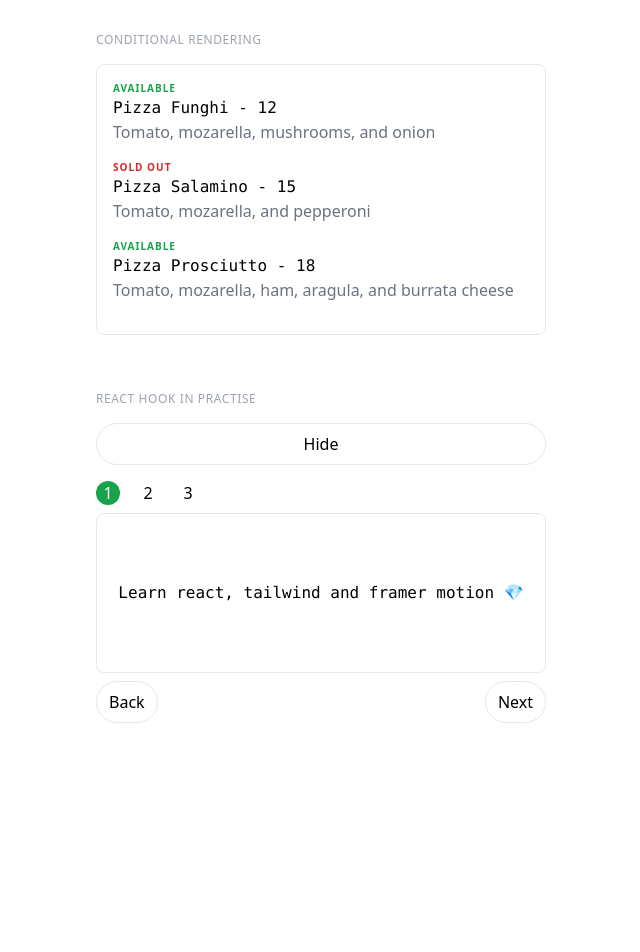
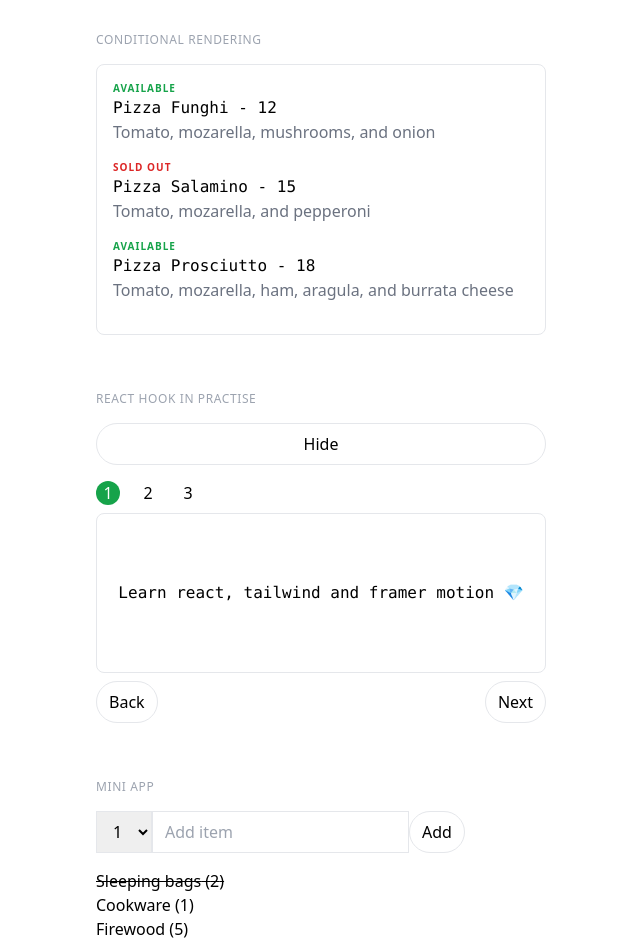
Before and after one commit to casicodes/reactminis, a React (Vite) app: page / in a window 1280 px wide. Shown: the top 952 px of the page, without its empty margins (319-959 px from the left). Before the commit the page ends 800 px from the top, so only its background shows below. Built offline with nearby package versions, Linux system fonts and the light colour scheme.

Commit message:
Add form handling function

```diff
--- a/src/App.tsx
+++ b/src/App.tsx
@@ -1,12 +1,14 @@
 import "./App.css";
 import Menu from "./components/Menu";
 import Stepper from "./components/Stepper";
+import FarAway from "./components/FarAway";
 
 function App() {
   return (
     <div className="flex flex-col gap-14 max-w-[450px] mx-auto">
       <Menu title="Conditional rendering" />
       <Stepper title="React hook in practise" />
+      <FarAway title="Mini App" />
     </div>
   );
 }
--- /dev/null
+++ b/src/components/FarAway.tsx
@@ -0,0 +1,66 @@
+import { useState } from "react";
+
+const initialItems = [
+  { id: 1, description: "Sleeping bags", packed: true, quantity: 2 },
+  { id: 2, description: "Cookware", packed: false, quantity: 1 },
+  { id: 3, description: "Firewood", packed: false, quantity: 5 },
+];
+function FarAway({ title }) {
+  const [description, setDescription] = useState("");
+  const [quantity, setQuantity] = useState(1);
+  function handleSubmit(e) {
+    const newItem = { id: Date.now(), description, packed: false, quantity };
+    console.log(newItem);
+    setQuantity(() => 1);
+    setDescription(() => "");
+    e.preventDefault();
+  }
+
+  return (
+    <div className="flex flex-col gap-4 text-left">
+      <p className="uppercase text-xs tracking-wider text-gray-400">{title}</p>
+      <div className="flex justify-between gap-2">
+        <form action="" onSubmit={handleSubmit}>
+          <select
+            name=""
+            id=""
+            className="border py-2 px-3 grow"
+            value={quantity}
+            onChange={(e) => setQuantity(Number(e.target.value))}
+          >
+            {Array.from({ length: 5 }, (_, i) => i + 1).map((num) => (
+              <option key={num} value={num}>
+                {num}
+              </option>
+            ))}
+          </select>
+          <input
+            type="text"
+            placeholder="Add item"
+            className="border py-2 px-3 grow"
+            value={description}
+            onChange={(e) => setDescription(e.target.value)}
+          />
+          <button className="border py-2 px-3 rounded-full hover:bg-slate-50 grow">
+            Add
+          </button>
+        </form>
+      </div>
+      <div>
+        <ul>
+          {initialItems.map((item, id) => (
+            <Item item={item} key={id} />
+          ))}
+        </ul>
+      </div>
+    </div>
+  );
+}
+function Item({ item }) {
+  return (
+    <li className={item.packed ? "line-through" : ""}>
+      {item.description} ({item.quantity})
+    </li>
+  );
+}
+export default FarAway;
--- a/src/components/Stepper.tsx
+++ b/src/components/Stepper.tsx
@@ -1,5 +1,4 @@
 import { useState } from "react";
-import { Eye, EyeOff } from "lucide-react";
 
 function Stepper({ title }) {
   const content = [
```
